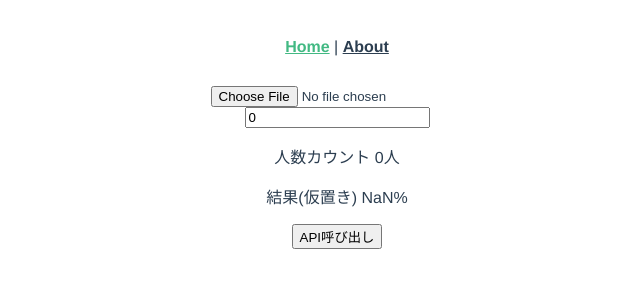
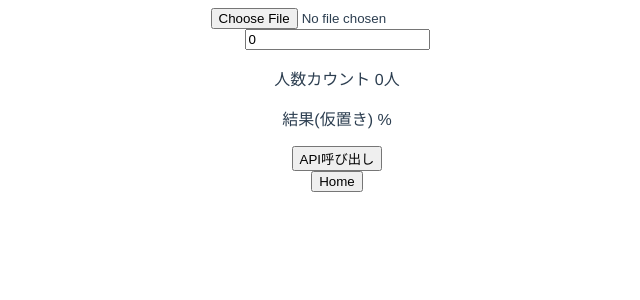
Before and after one commit to D-C-S-Production/DCS_APP, a Vue app: page /#/ in a window 1280 px wide. Shown: the top 300 px of the page, without its empty margins (303-943 px from the left). Built offline with nearby package versions, Linux system fonts and the light colour scheme.

Commit message:
混雑率計算まで(仮置き)_fix1

```diff
--- a/src/App.vue
+++ b/src/App.vue
@@ -1,12 +1,16 @@
 <template>
   <div id="app">
-    <div id="nav">
-      <router-link to="/">Home</router-link> |
-      <router-link to="/about">About</router-link>
-    </div>
     <router-view/>
+    <router-link to="/" tag="button">Home</router-link>
   </div>
 </template>
+
+<script>
+export default {
+
+}
+</script>
+
 
 <style>
 #app {
--- a/src/components/CalcCongestion.vue
+++ b/src/components/CalcCongestion.vue
@@ -4,7 +4,6 @@
     <input v-model="referenceValue">
     <p>人数カウント {{ count }}人</p>
     <p>結果(仮置き) {{ result }}%</p>
-
   </div>
 </template>
 
@@ -21,7 +20,9 @@ export default {
   },
   computed: {
     result() {
-      return Math.floor((this.count / this.referenceValue) * 100)
+      if(this.referenceValue != 0){
+        return Math.floor((this.count / this.referenceValue) * 100)
+      }
     }
   }
 }
--- a/src/components/ThrowVisionApi.vue
+++ b/src/components/ThrowVisionApi.vue
@@ -1,6 +1,6 @@
 <template>
   <div id="ThrowVisionApi">
-    <button @click="callApi" onclick="this.disabled = true">API呼び出し</button>
+    <button @click="callApi" :disabled="called">API呼び出し</button>
     <p v-if="called==true && countPerson == 0">人物を検出できませんでした。</p>
   </div>
 </template>
```
